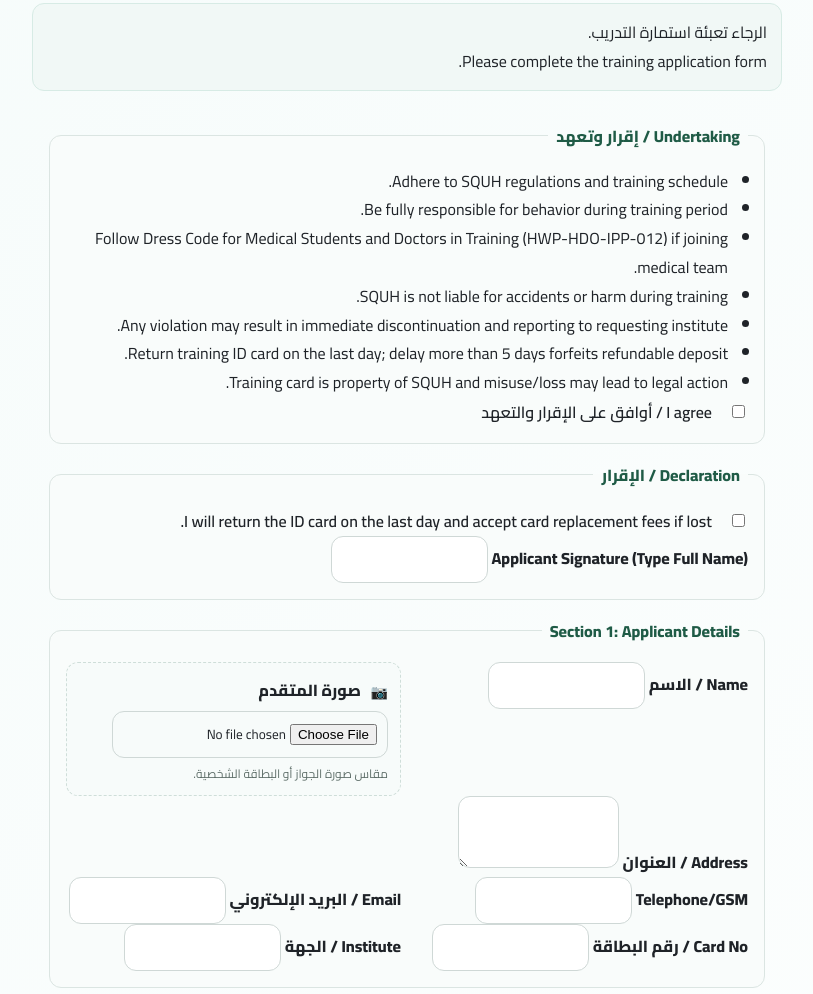
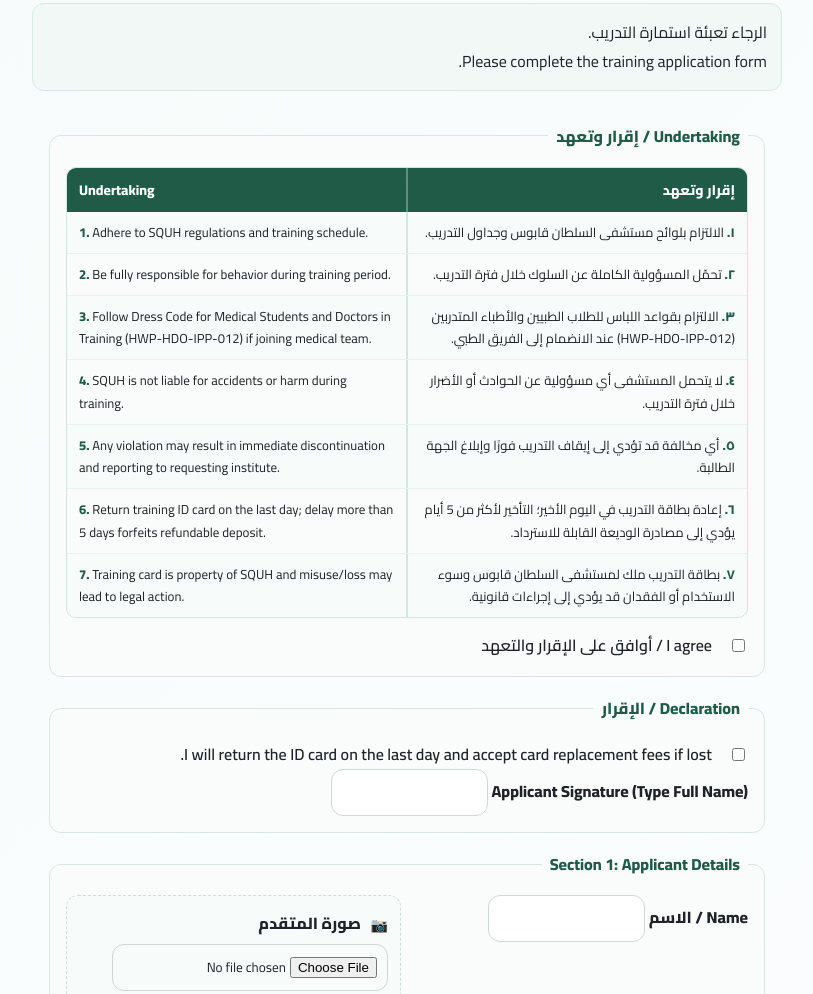
Before and after one commit to Fatma12-s/my-first-website, a website: page graduates.html in a window 1280 px wide. Shown: the part 837-1831 px from the top of the page, without its empty margins (233-1046 px from the left). Drawn offline with Linux system fonts and the light colour scheme.

Commit message:
Remove demo fill button; bilingual undertaking layout with CSS Grid/Flexbox

```diff
--- a/graduates.html
+++ b/graduates.html
@@ -33,6 +33,31 @@
         .photo-preview{margin-top:10px;width:145px;height:182px;border:2px solid #8ba79e;border-radius:8px;object-fit:cover;background:#fff;display:none}
         .photo-preview.visible{display:block}
         @media (max-width:768px){.two-col{grid-template-columns:1fr} nav ul{flex-direction:column;gap:var(--space-sm)}}
+        /* Bilingual Undertaking Layout */
+        .bilingual-list{border:1px solid #cde8dc;border-radius:10px;overflow:hidden;margin-bottom:12px;counter-reset:bl-counter}
+        .bl-header,.bl-item{display:flex}
+        .bl-item{counter-increment:bl-counter;border-bottom:1px solid #e8f3ef}
+        .bl-item:last-child{border-bottom:none}
+        .bl-item:nth-child(even){background:#f7fbf9}
+        .bl-col-ar,.bl-col-en{flex:1;padding:9px 12px;line-height:1.75;font-size:13px}
+        .bl-col-ar{direction:rtl;text-align:right;border-left:2px solid #cde8dc}
+        .bl-col-ar::before{content:counter(bl-counter,arabic-indic) ". ";font-weight:700;color:#1f5b46}
+        .bl-col-en{direction:ltr;text-align:left}
+        .bl-col-en::before{content:counter(bl-counter) ". ";font-weight:700;color:#1f5b46}
+        .bl-header{background:#1f5b46;color:#fff}
+        .bl-header .bl-col-ar,.bl-header .bl-col-en{font-weight:800;font-size:14px;color:#fff;padding:10px 12px}
+        .bl-header .bl-col-ar{border-left:2px solid rgba(255,255,255,0.3)}
+        .bl-header .bl-col-ar::before,.bl-header .bl-col-en::before{content:none}
+        @media (max-width:600px){
+            .bl-item{flex-direction:column}
+            .bl-header{flex-direction:column}
+            .bl-col-ar{border-left:none;border-bottom:1px dashed #cde8dc}
+            .bl-header .bl-col-ar{border-left:none;border-bottom:1px solid rgba(255,255,255,0.3)}
+        }
+        @media print{
+            .bilingual-list{-webkit-print-color-adjust:exact;print-color-adjust:exact}
+            .bl-item{break-inside:avoid}
+        }
     </style>
 </head>
 <body>
@@ -69,15 +94,40 @@
             <form id="graduates-form" enctype="multipart/form-data">
                 <fieldset>
                     <legend>Undertaking / إقرار وتعهد</legend>
-                    <ul class="pledge-list">
-                        <li>Adhere to SQUH regulations and training schedule.</li>
-                        <li>Be fully responsible for behavior during training period.</li>
-                        <li>Follow Dress Code for Medical Students and Doctors in Training (HWP-HDO-IPP-012) if joining medical team.</li>
-                        <li>SQUH is not liable for accidents or harm during training.</li>
-                        <li>Any violation may result in immediate discontinuation and reporting to requesting institute.</li>
-                        <li>Return training ID card on the last day; delay more than 5 days forfeits refundable deposit.</li>
-                        <li>Training card is property of SQUH and misuse/loss may lead to legal action.</li>
-                    </ul>
+                    <div class="bilingual-list">
+                        <div class="bl-header">
+                            <div class="bl-col-ar">إقرار وتعهد</div>
+                            <div class="bl-col-en">Undertaking</div>
+                        </div>
+                        <div class="bl-item">
+                            <div class="bl-col-ar">الالتزام بلوائح مستشفى السلطان قابوس وجداول التدريب.</div>
+                            <div class="bl-col-en">Adhere to SQUH regulations and training schedule.</div>
+                        </div>
+                        <div class="bl-item">
+                            <div class="bl-col-ar">تحمّل المسؤولية الكاملة عن السلوك خلال فترة التدريب.</div>
+                            <div class="bl-col-en">Be fully responsible for behavior during training period.</div>
+                        </div>
+                        <div class="bl-item">
+                            <div class="bl-col-ar">الالتزام بقواعد اللباس للطلاب الطبيين والأطباء المتدربين (HWP-HDO-IPP-012) عند الانضمام إلى الفريق الطبي.</div>
+                            <div class="bl-col-en">Follow Dress Code for Medical Students and Doctors in Training (HWP-HDO-IPP-012) if joining medical team.</div>
+                        </div>
+                        <div class="bl-item">
+                            <div class="bl-col-ar">لا يتحمل المستشفى أي مسؤولية عن الحوادث أو الأضرار خلال فترة التدريب.</div>
+                            <div class="bl-col-en">SQUH is not liable for accidents or harm during training.</div>
+                        </div>
+                        <div class="bl-item">
+                            <div class="bl-col-ar">أي مخالفة قد تؤدي إلى إيقاف التدريب فورًا وإبلاغ الجهة الطالبة.</div>
+                            <div class="bl-col-en">Any violation may result in immediate discontinuation and reporting to requesting institute.</div>
+                        </div>
+                        <div class="bl-item">
+                            <div class="bl-col-ar">إعادة بطاقة التدريب في اليوم الأخير؛ التأخير لأكثر من 5 أيام يؤدي إلى مصادرة الوديعة القابلة للاسترداد.</div>
+                            <div class="bl-col-en">Return training ID card on the last day; delay more than 5 days forfeits refundable deposit.</div>
+                        </div>
+                        <div class="bl-item">
+                            <div class="bl-col-ar">بطاقة التدريب ملك لمستشفى السلطان قابوس وسوء الاستخدام أو الفقدان قد يؤدي إلى إجراءات قانونية.</div>
+                            <div class="bl-col-en">Training card is property of SQUH and misuse/loss may lead to legal action.</div>
+                        </div>
+                    </div>
                     <div class="check-row">
                         <input type="checkbox" id="undertakingAgree" name="undertakingAgree" required>
                         <label for="undertakingAgree">I agree / أوافق على الإقرار والتعهد</label>
@@ -247,7 +297,6 @@
 
                 <div class="form-actions">
                     <button type="submit" class="form-btn">تقديم الطلب</button>
-                    <button type="button" id="fillDemoBtn" class="demo-btn">تعبئة نموذج تجريبي</button>
                     <button type="button" id="previewDemoPdfBtn" class="demo-preview-btn">معاينة PDF تجريبية</button>
                 </div>
                 <div class="demo-note">ملاحظة: المعاينة التجريبية لا تحفظ الطلب ولا ترسل بريد، وهي مخصصة لاختبار شكل الاستمارة.</div>
--- a/script.js
+++ b/script.js
@@ -446,14 +446,6 @@ if (graduatesForm) {
 
     return data;
   };
-
-  const fillDemoBtn = document.getElementById('fillDemoBtn');
-  if (fillDemoBtn) {
-    fillDemoBtn.addEventListener('click', () => {
-      fillGraduatesDemoData();
-      alert('تمت تعبئة البيانات التجريبية. يمكنك تعديل أي حقل قبل الإرسال أو المعاينة.');
-    });
-  }
 
   const previewDemoPdfBtn = document.getElementById('previewDemoPdfBtn');
   if (previewDemoPdfBtn) {
```
